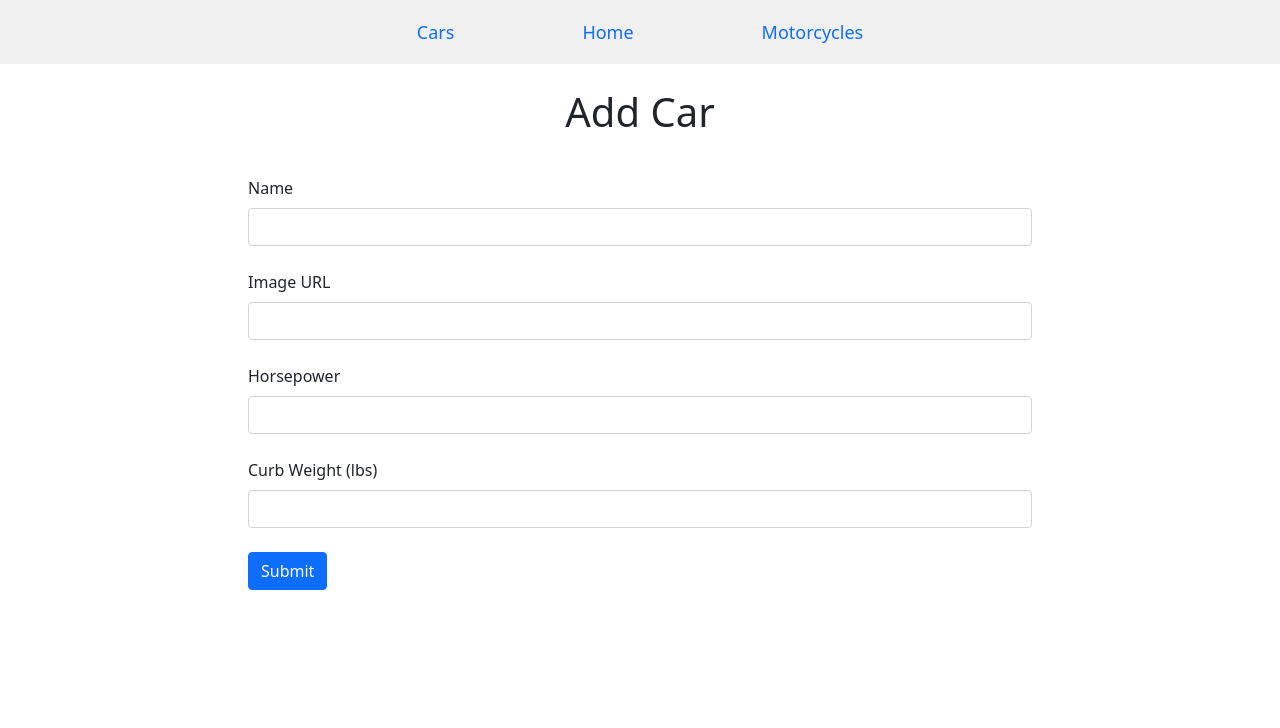
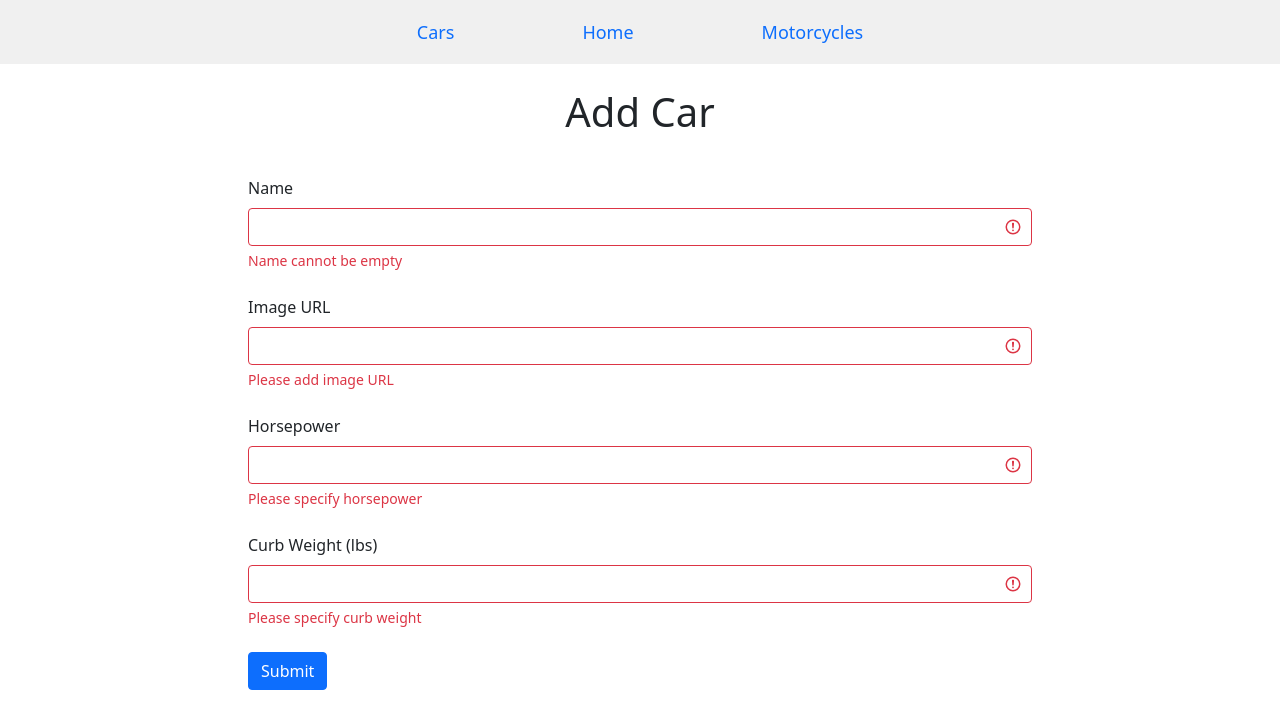
Before and after one commit to rithwiksivakumar/itp-404-final-project-frontend, a React (Create React App) app: page /cars/add in a window 1280 px wide. Shown: the top 728 px of the page. Built offline with nearby package versions, Linux system fonts and the light colour scheme.

Commit message:
add car form working

```diff
--- a/src/components/AddCar.js
+++ b/src/components/AddCar.js
@@ -10,12 +10,23 @@ class AddCar extends React.Component {
       img: "",
       horsepower: "",
       weight: "",
+      invalidSubmit: false,
     };
     this.handleNameChange = this.handleNameChange.bind(this);
     this.handleImgChange = this.handleImgChange.bind(this);
     this.handleHorsepowerChange = this.handleHorsepowerChange.bind(this);
     this.handleWeightChange = this.handleWeightChange.bind(this);
     this.handleSubmit = this.handleSubmit.bind(this);
+  }
+
+  checkFormValidity(attribute, isNum) {
+    let len = attribute.length;
+    if (isNum && len > 0 && parseInt(attribute) < 0) {
+      return ["form-control is-invalid", true, false];
+    }
+    return attribute.length <= 0
+      ? ["form-control is-invalid", false, false]
+      : ["form-control", false, true];
   }
 
   handleNameChange(event) {
@@ -36,7 +47,14 @@ class AddCar extends React.Component {
 
   handleSubmit(event) {
     event.preventDefault();
-    console.log("Submitted");
+    let valid = true;
+    valid = valid && this.checkFormValidity(this.state.name, false)[2];
+    valid = valid && this.checkFormValidity(this.state.img, false)[2];
+    valid = valid && this.checkFormValidity(this.state.horsepower, true)[2];
+    valid = valid && this.checkFormValidity(this.state.weight, true)[2];
+    console.log(valid);
+    if (valid) {
+      this.setState({ invalidSubmit: false });
       fetch(`https://itp-404-final-project-server.herokuapp.com/api/cars/`, {
         method: "POST",
         body: JSON.stringify({
@@ -61,6 +79,9 @@ class AddCar extends React.Component {
           });
           toast.success(`${data.name} has been successfully added!`);
         });
+    } else {
+      this.setState({ invalidSubmit: true });
+    }
   }
 
   componentDidMount() {
@@ -80,11 +101,12 @@ class AddCar extends React.Component {
               </label>
               <input
                 type="name"
-                className="form-control"
+                className={this.checkFormValidity(this.state.name, false)[0]}
                 id="name"
                 value={this.state.name}
                 onChange={this.handleNameChange}
               />
+              <div className="invalid-feedback">Name cannot be empty</div>
             </div>
             <div className="my-4 mx-2">
               <label className="form-label" htmlFor="img-url">
@@ -92,11 +114,12 @@ class AddCar extends React.Component {
               </label>
               <input
                 type="url"
-                className="form-control"
+                className={this.checkFormValidity(this.state.img, false)[0]}
                 id="img-url"
                 value={this.state.img}
                 onChange={this.handleImgChange}
               />
+              <div className="invalid-feedback">Please add image URL</div>
             </div>
             <div className="my-4 mx-2">
               <label className="form-label" htmlFor="power">
@@ -104,11 +127,18 @@ class AddCar extends React.Component {
               </label>
               <input
                 type="number"
-                className="form-control"
+                className={
+                  this.checkFormValidity(this.state.horsepower, true)[0]
+                }
                 id="power"
                 value={this.state.horsepower}
                 onChange={this.handleHorsepowerChange}
               />
+              <div className="invalid-feedback">
+                {this.checkFormValidity(this.state.horsepower, true)[1]
+                  ? "Horsepower cannot be negative"
+                  : "Please specify horsepower"}
+              </div>
             </div>
             <div className="my-4 mx-2">
               <label className="form-label" htmlFor="curb-weight">
@@ -116,11 +146,27 @@ class AddCar extends React.Component {
               </label>
               <input
                 type="number"
-                className="form-control"
+                className={this.checkFormValidity(this.state.weight, true)[0]}
                 id="curb-weight"
                 value={this.state.weight}
                 onChange={this.handleWeightChange}
               />
+              <div className="invalid-feedback">
+                {this.checkFormValidity(this.state.weight, true)[1]
+                  ? "Curb weight cannot be negative"
+                  : "Please specify curb weight"}
+              </div>
+            </div>
+            <div className="mx-2">
+              <p
+                style={{
+                  color: "red",
+                  fontSize: "14px",
+                  display: this.state.invalidSubmit ? "block" : "none",
+                }}
+              >
+                Unable to Add Car
+              </p>
             </div>
             <button type="submit" className="btn btn-primary mx-2">
               Submit
```
Lines whose indentation alone changed are shown as unchanged.
